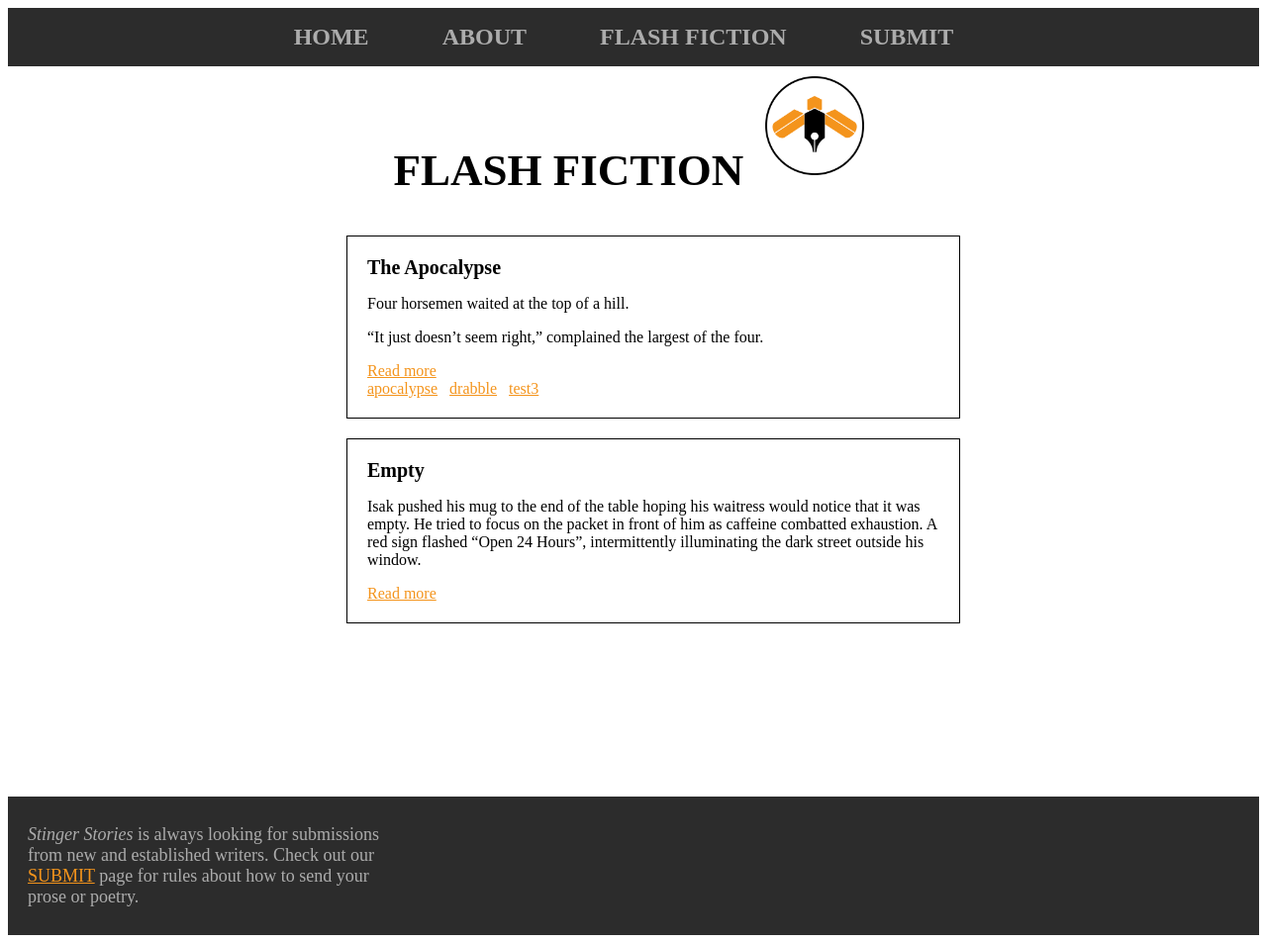
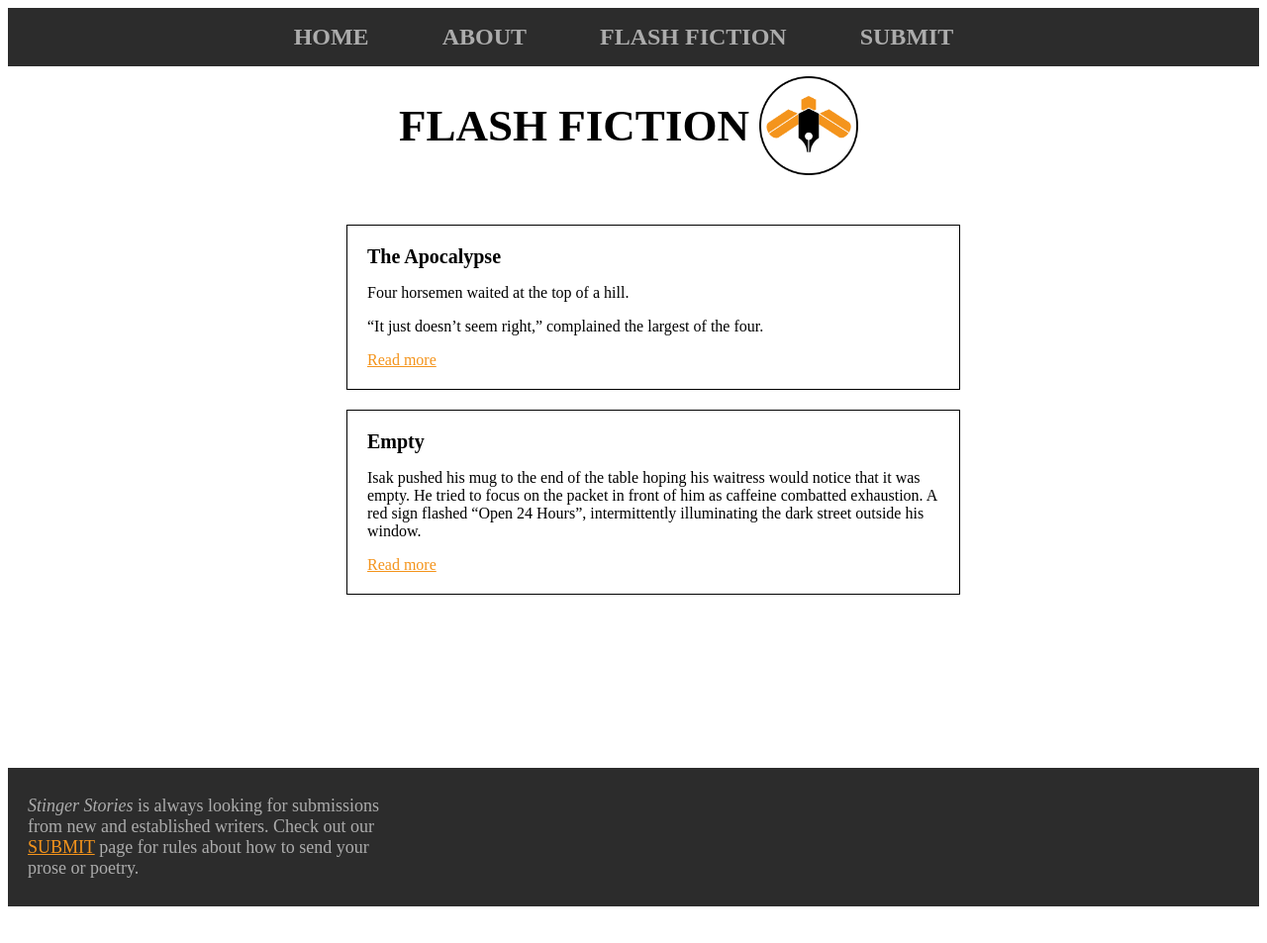
Before and after one commit to jwheatonumich/stinger-stories, a Jekyll site: the page built from flash.markdown, in a window 1280 px wide. Shown: the whole page at 99% size. Built offline with Jekyll 4.4.1, drawn with Linux system fonts in a browser that asks for light colours; after the commit the page ends 924 px from its top, so only the background shows below that.

Commit message:
Removed category tags

```diff
--- a/_layouts/exerpts.html
+++ b/_layouts/exerpts.html
@@ -18,6 +18,12 @@
     width: 700px;
     text-align: left;
     padding: 20px;
+}
+
+#logo-div {
+    display: flex;
+    justify-content: center;
+    align-items: center;
 }
 
 span{
--- a/flash.markdown
+++ b/flash.markdown
@@ -9,17 +9,7 @@ title: "FLASH FICTION"
       <a class = "post-title" href="{{ post.url }}">{{ post.title }}</a>
       {{ post.excerpt }}
       <a class = "post-link" href="{{ post.url }}">Read more</a>
-      <div class="post-categories">
-          {% if post %}
-            {% assign categories = post.categories %}
-          {% else %}
-            {% assign categories = page.categories %}
-          {% endif %}
-          {% for category in categories %}
-          <a href="{{site.baseurl}}/categories/#{{category|slugize}}">{{category}}</a>
-          {% unless forloop.last %}&nbsp;{% endunless %}
-          {% endfor %}
-      </div>
+      {{page.categories | capitalize | join: ', '}}
     </div>
   {% endfor %}
 </ul>
```
